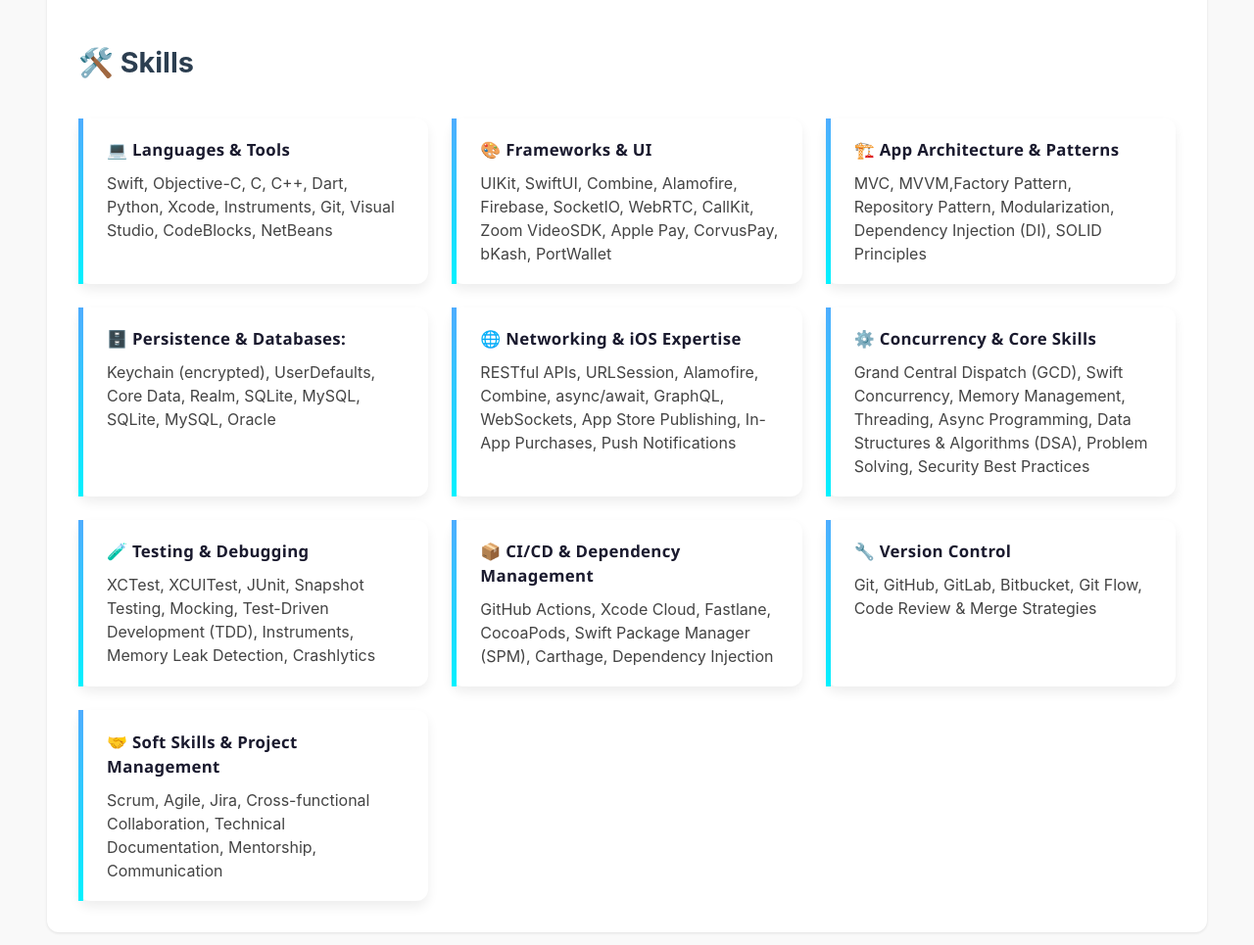
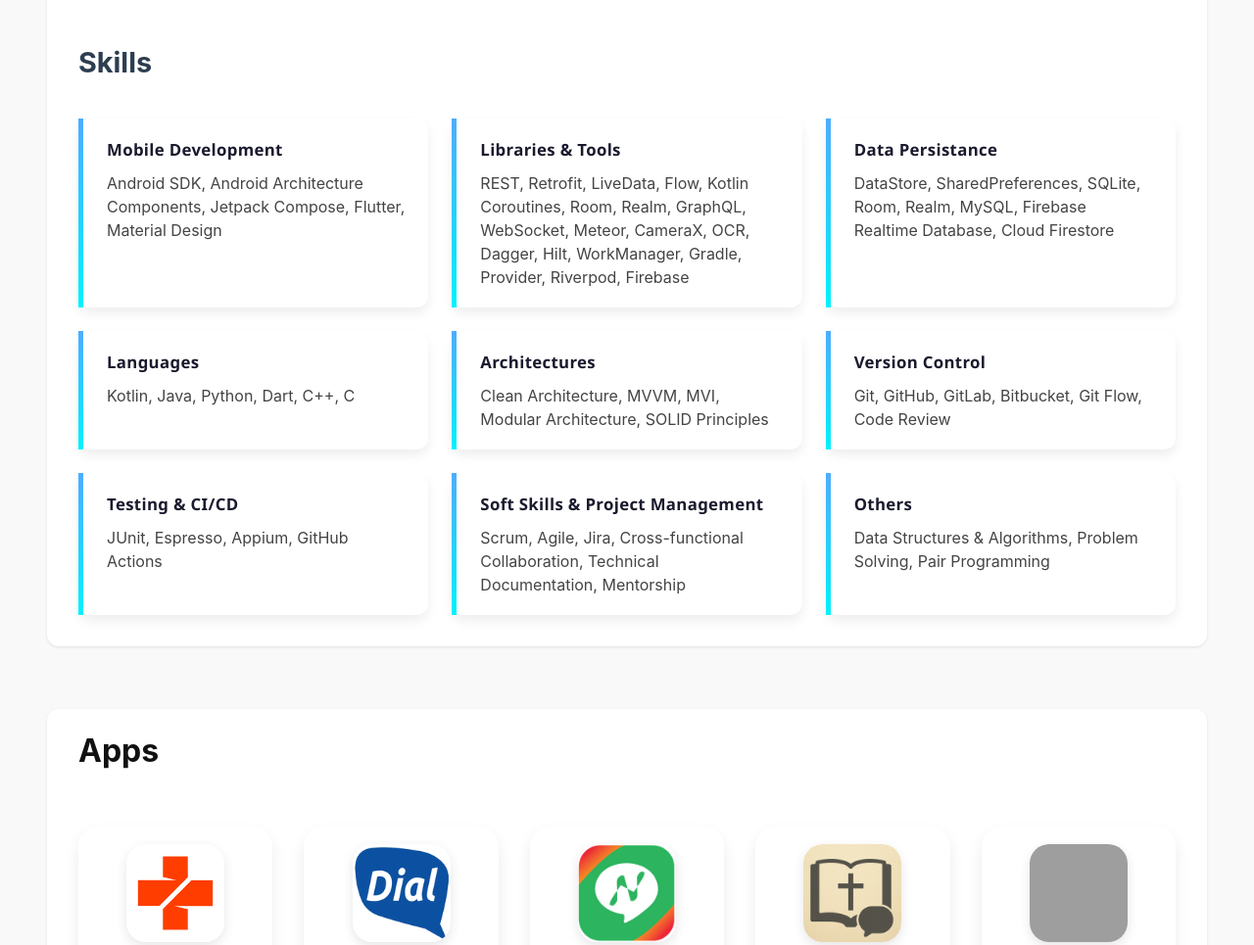
Before and after one commit to mknishad/mknishad.github.io, a plain HTML site: page index.html in a window 1280 px wide. Shown: the part 3100-4065 px from the top of the page at 98% size. Drawn offline with Linux system fonts and the light colour scheme; grey boxes are pictures that could not be loaded; a script that the page names is missing.

Commit message:
Add skills

```diff
--- a/index.html
+++ b/index.html
@@ -149,55 +149,38 @@
         </div>
       </section>
       <section id="skills">
-        <h2>🛠️ Skills</h2>
+        <h2>Skills</h2>
         <ul class="skills-list">
           <li>
-            <strong>💻 Languages & Tools</strong> Swift, Objective-C, C, C++,
-            Dart, Python, Xcode, Instruments, Git, Visual Studio, CodeBlocks,
-            NetBeans
+            <strong>Mobile Development</strong> Android SDK, Android Architecture Components, Jetpack Compose,
+            Flutter, Material Design
           </li>
           <li>
-            <strong>🎨 Frameworks & UI</strong> UIKit, SwiftUI, Combine,
-            Alamofire, Firebase, SocketIO, WebRTC, CallKit, Zoom VideoSDK, Apple
-            Pay, CorvusPay, bKash, PortWallet
+            <strong>Libraries & Tools</strong> REST, Retrofit, LiveData, Flow, Kotlin Coroutines, Room, Realm,
+            GraphQL, WebSocket, Meteor, CameraX, OCR, Dagger, Hilt, WorkManager, Gradle, Provider, Riverpod, Firebase
           </li>
           <li>
-            <strong>🏗️ App Architecture & Patterns</strong> MVC, MVVM,Factory Pattern, Repository Pattern, Modularization,
-            Dependency Injection (DI), SOLID Principles
+            <strong>Data Persistance</strong> DataStore, SharedPreferences, SQLite, Room, Realm, MySQL,
+            Firebase Realtime Database, Cloud Firestore
           </li>
           <li>
-            <strong>🗄️ Persistence & Databases:</strong> Keychain (encrypted),
-            UserDefaults, Core Data, Realm, SQLite, MySQL, SQLite, MySQL, Oracle
+            <strong>Languages</strong> Kotlin, Java, Python, Dart, C++, C
           </li>
           <li>
-            <strong>🌐 Networking & iOS Expertise</strong> RESTful APIs,
-            URLSession, Alamofire, Combine, async/await, GraphQL, WebSockets,
-            App Store Publishing, In-App Purchases, Push Notifications
+            <strong>Architectures</strong> Clean Architecture, MVVM, MVI, Modular Architecture, SOLID Principles
           </li>
           <li>
-            <strong>⚙️ Concurrency & Core Skills</strong> Grand Central Dispatch
-            (GCD), Swift Concurrency, Memory Management, Threading, Async
-            Programming, Data Structures & Algorithms (DSA), Problem Solving,
-            Security Best Practices
+            <strong>Version Control</strong> Git, GitHub, GitLab, Bitbucket, Git Flow, Code Review
           </li>
           <li>
-            <strong>🧪 Testing & Debugging</strong> XCTest, XCUITest, JUnit,
-            Snapshot Testing, Mocking, Test-Driven Development (TDD),
-            Instruments, Memory Leak Detection, Crashlytics
+            <strong>Testing & CI/CD</strong> JUnit, Espresso, Appium, GitHub Actions
           </li>
           <li>
-            <strong>📦 CI/CD & Dependency Management</strong> GitHub Actions,
-            Xcode Cloud, Fastlane, CocoaPods, Swift Package Manager (SPM),
-            Carthage, Dependency Injection
+            <strong>Soft Skills & Project Management</strong> Scrum, Agile, Jira, Cross-functional Collaboration,
+            Technical Documentation, Mentorship
           </li>
           <li>
-            <strong>🔧 Version Control</strong> Git, GitHub, GitLab, Bitbucket,
-            Git Flow, Code Review & Merge Strategies
-          </li>
-          <li>
-            <strong>🤝 Soft Skills & Project Management</strong> Scrum, Agile,
-            Jira, Cross-functional Collaboration, Technical Documentation,
-            Mentorship, Communication
+            <strong>Others</strong> Data Structures & Algorithms, Problem Solving, Pair Programming
           </li>
         </ul>
       </section>
```
